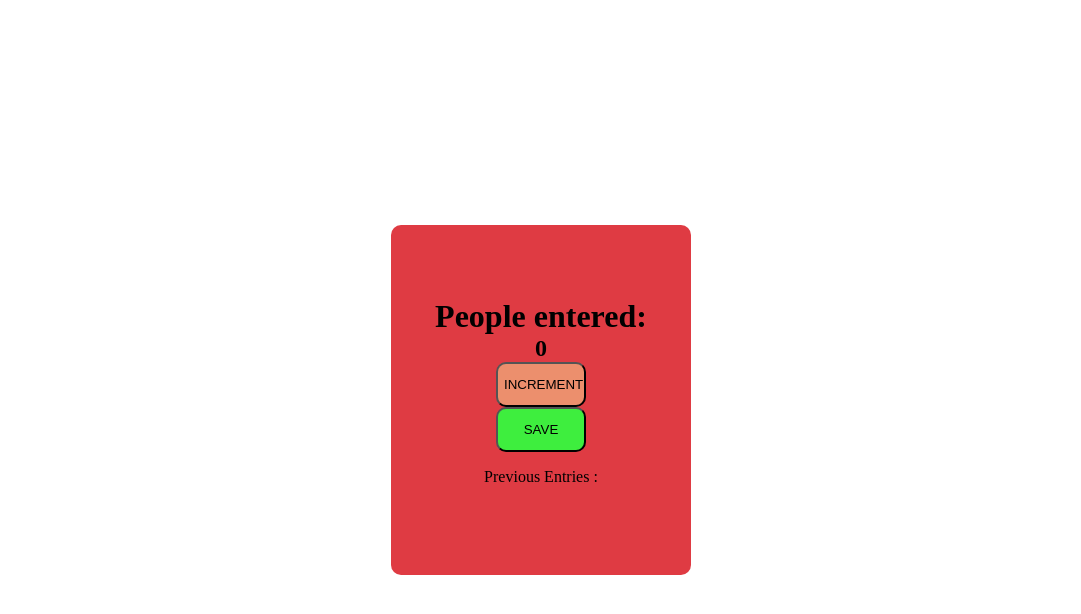
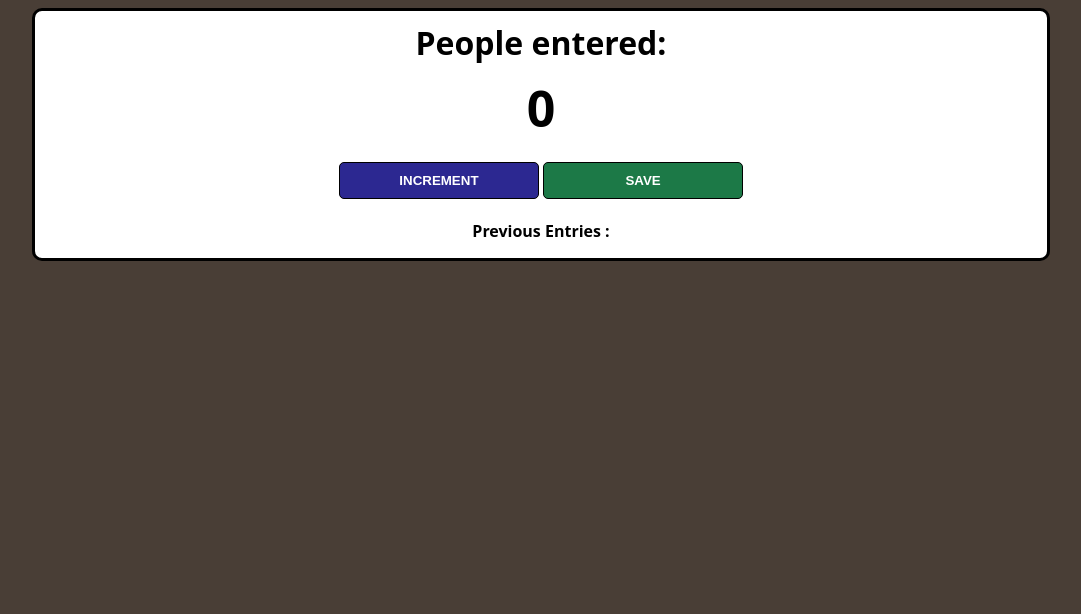
Before and after one commit to Wajidmk/Subway-Counter, a plain HTML site: page index.html in a window 1280 px wide. Shown: the whole page, without its empty margins (99-1180 px from the left). Drawn offline with Linux system fonts and the light colour scheme.

Commit message:
Update style.css

```diff
--- a/style.css
+++ b/style.css
@@ -1,40 +1,49 @@
-/* Centering text for h1 and h2 */
-h1, h2 {
-    margin: 0;
+body {
+    background-color: rgb(73, 62, 54);
+    background-size: cover;
+    font-family: 'Open Sans', 'Helvetica Neue', sans-serif;
     text-align: center;
+    height: 100vh;
 }
 
-/* Styling for the container div */
 .container {
-    width: 300px; /* Small container width */
-    height: 350px; /* Small container height */
-    background-color: rgb(223, 59, 67); /* Red background color */
-    color: rgb(0, 0, 0); /* White text color */
-    display: flex; /* Flexbox to center content */
-    flex-direction: column; /* Stack h1 and h2 vertically */
-    align-items: center; /* Center items horizontally */
-    justify-content: center; /* Center items vertically */
-    border-radius: 10px; /* Rounded corners */
-    position: absolute; /* Absolute positioning */
-    top: 50%; /* Center vertically */
-    left: 50%; /* Center horizontally */
-    transform: translate(-50%, -50%); /* Offset by half to truly center */
+    background: white;
+    max-width: 80%;
+    margin: auto;
+    border: 3px solid black;
+    border-radius: 10px;
 }
 
-
-#increment-btn{
-
-width: 90px;
-height: 45px;
-border-radius: 10px;
-background-color:rgb(236, 143, 109);
+h1 {
+    margin-top: 10px;
+    margin-bottom: 10px;
 }
 
+h2 {
+    font-size: 50px;
+    margin-top: 0;
+    margin-bottom: 20px;
+}
 
-#save-btn{
+button {
+    border: 1px solid black;
+    padding-top: 10px;
+    padding-bottom: 10px;
+    color: white;
+    font-weight: bold;
+    width: 200px;
+    margin-bottom: 5px;
+    border-radius: 5px;
+}
 
-    width: 90px;
-    height: 45px;
-    border-radius: 10px;
-    background-color:rgb(62, 238, 62);
-    }
+#increment-btn {
+    background: #2C2891;
+}
+
+#save-btn {
+    background: #1C7947;
+}
+
+#save-el {
+    font-weight: bold;
+}
```
